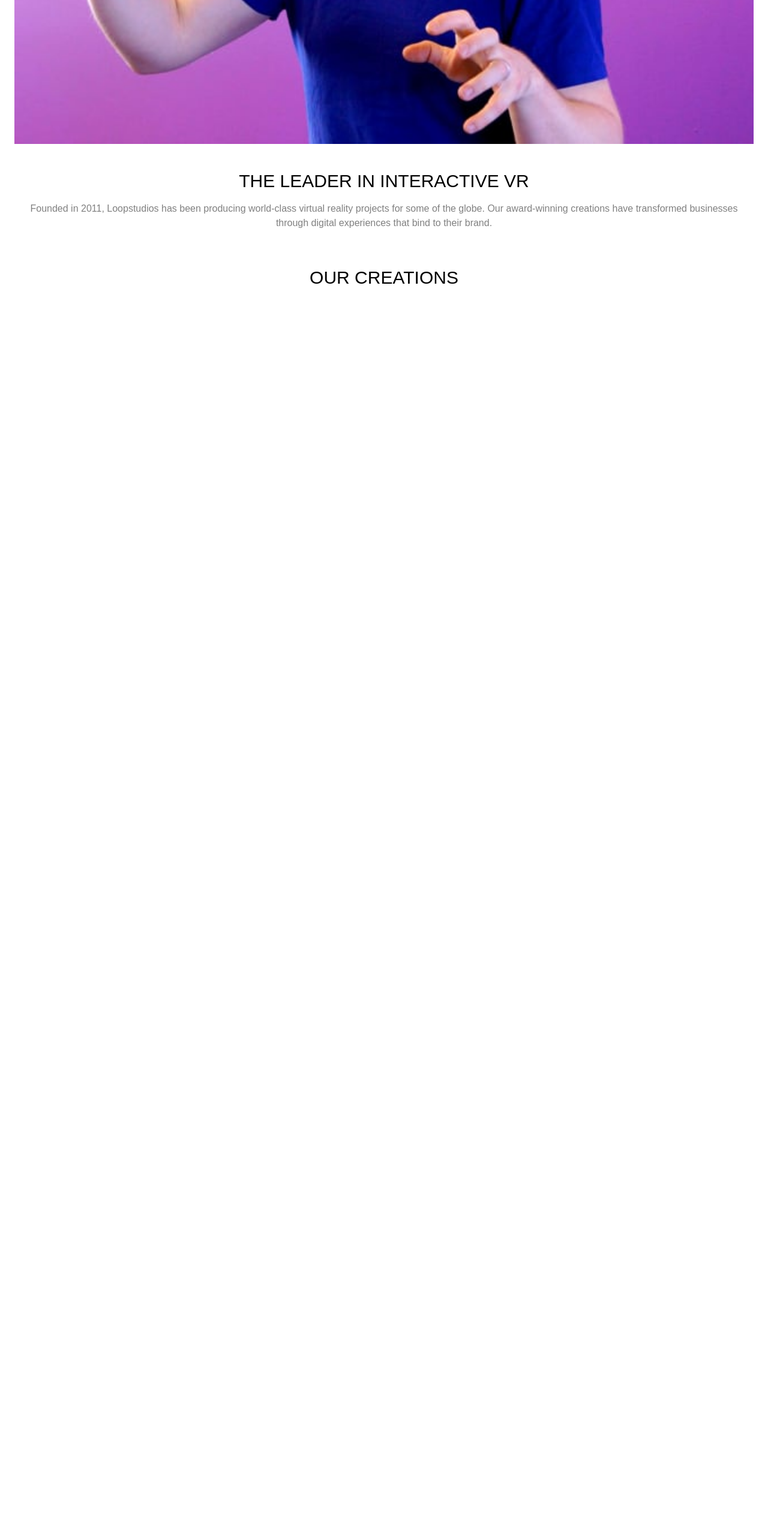
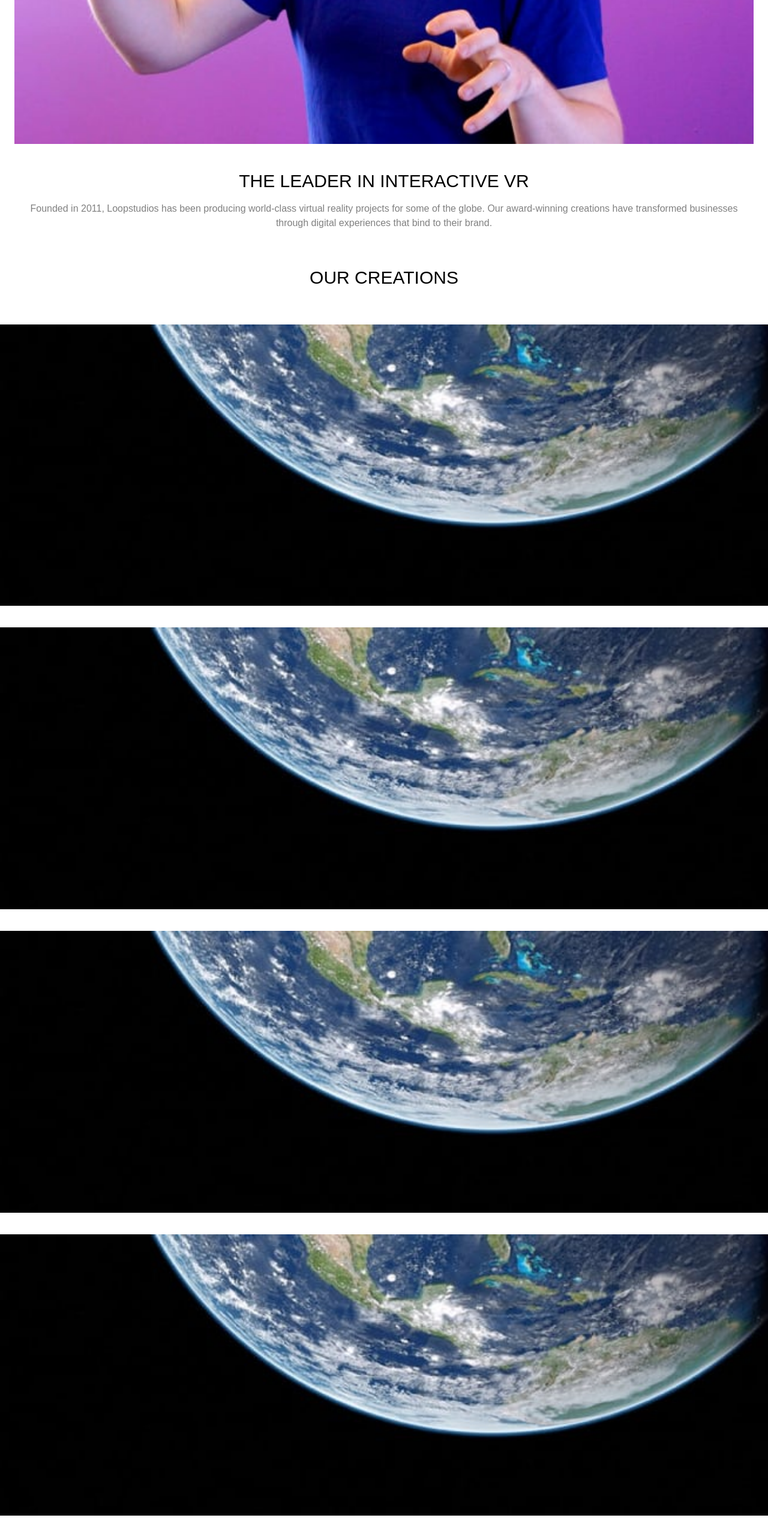
Before and after one commit to Eg51/REACT_LOOPSTUDIOS, a Next.js app: page / in a window 1280 px wide. Shown: the part 2915-5481 px from the top of the page at 60% size. Before the commit the page ends 3512 px from the top, so only its background shows below. Built offline with nearby package versions, Linux system fonts and the light colour scheme.

Commit message:
added or creation images

```diff
--- a/app/page.tsx
+++ b/app/page.tsx
@@ -22,9 +22,24 @@ export default function Home() {
           that bind to their brand.
         </p>
         <p className="flex text-center justify-center text-[black]
-          text-[30px] pt-4 pl-11 pr-11 pb-10">
+          text-[30px] pt-4 pl-11 pr-11 pb-14">
           OUR CREATIONS
         </p>
+        <img src='/images/mobile/image-deep-earth.jpg'
+          alt='images/mobile/image-deep-earth'
+          className='bg-auto pb-9'/>
+
+        <img src='/images/mobile/image-deep-earth.jpg'
+          alt='images/mobile/image-deep-earth'
+          className='bg-auto pb-9 '/>
+
+        <img src='/images/mobile/image-deep-earth.jpg'
+          alt='images/mobile/image-deep-earth'
+          className='bg-auto pb-9'/>
+
+        <img src='/images/mobile/image-deep-earth.jpg'
+          alt='images/mobile/image-deep-earth'
+          className='bg-auto pb-9'/>
       </div>
     </div>
   );
```
